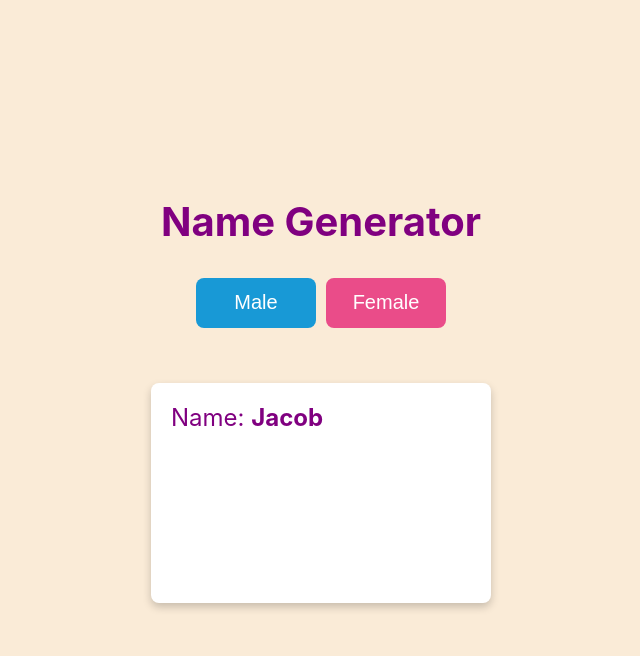
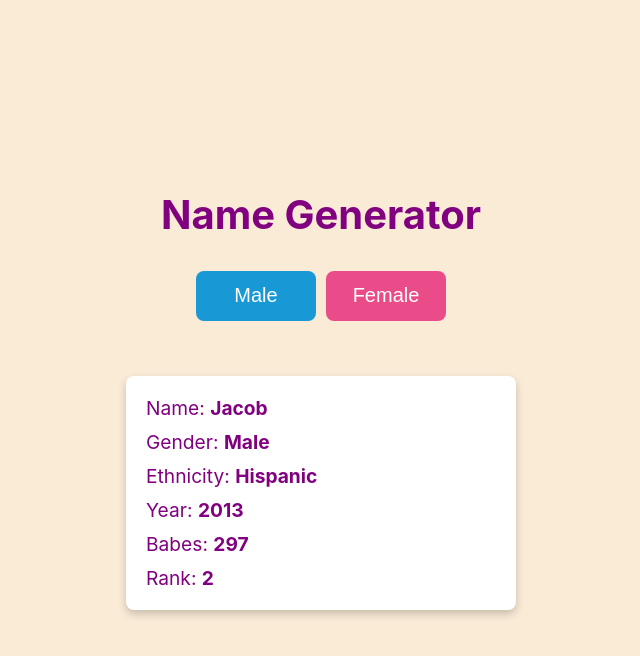
Before and after one commit to AlessandroBarreto/name-generator, a React (Create React App) app: page / in a window 1280 px wide. Both pictures are taken after a click on the button "Male". Shown: the top 656 px of the page, without its empty margins (319-959 px from the left). Built offline with nearby package versions, Linux system fonts and the light colour scheme.

Commit message:
fix: card and button design

```diff
--- a/src/App.tsx
+++ b/src/App.tsx
@@ -5,6 +5,7 @@ import "./styles/globals.css";
 
 function App() {
   const { getRandonPerson, randonPerson } = usePerson();
+
   const shouldCardRender = randonPerson.length > 0;
 
   return (
@@ -22,7 +23,7 @@ function App() {
           onClick={() => getRandonPerson("FEMALE")}
         />
       </div>
-      {shouldCardRender && <Card name={randonPerson[3]} />}
+      {shouldCardRender && <Card randonPerson={randonPerson} />}
     </div>
   );
 }
--- a/src/components/Button.tsx
+++ b/src/components/Button.tsx
@@ -1,5 +1,4 @@
 import "../styles/Button.css";
-import { Gender } from "../utils";
 
 type ButtonColor = "primary" | "secondary";
 
--- a/src/components/Card.tsx
+++ b/src/components/Card.tsx
@@ -2,27 +2,25 @@ import "../styles/Card.css";
 import { capitalized } from "../utils";
 
 interface CardProps {
-  //   yearBirth: string;
-  //   gender: string;
-  //   ethnicity: string;
-  name: string;
-  //   numberBabes: string;
-  //   nameRank: string;
+  randonPerson: string[];
 }
 
-export const Card = ({
-  //   yearBirth,
-  //   gender,
-  //   ethnicity,
-  name,
-}: //   numberBabes,
-//   nameRank,
-CardProps) => {
+export const Card = ({ randonPerson }: CardProps) => {
+  const [Year, Gender, Ethnicity, Name, Babes, Rank] = randonPerson;
+  const personObj = { Name, Gender, Ethnicity, Year, Babes, Rank };
+
   return (
     <div className="card-container">
-      <h2>
-        Name: <b>{capitalized(name)}</b>
-      </h2>
+      {Object.entries(personObj).map((info) => {
+        const key = info[0];
+        const value = info[1];
+
+        return (
+          <h2>
+            {key}: <b>{capitalized(value)}</b>
+          </h2>
+        );
+      })}
     </div>
   );
 };
--- a/src/styles/Card.css
+++ b/src/styles/Card.css
@@ -2,10 +2,9 @@
   box-shadow: 0 4px 8px 0 rgba(0, 0, 0, 0.2);
   transition: 0.3s;
   width: 80%;
-  max-width: 300px;
+  max-width: 350px;
   background-color: white;
   border-radius: 8px;
-  height: 200px;
   padding: 10px 20px;
   margin-top: 50px;
 }
--- a/src/styles/globals.css
+++ b/src/styles/globals.css
@@ -19,6 +19,7 @@ h1 {
   margin-top: 0;
 }
 h2 {
+  font-size: 1.2em;
   font-weight: 400;
   margin: 10px 0;
 }
```
